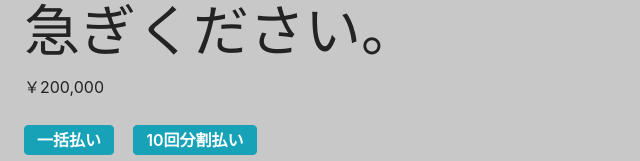
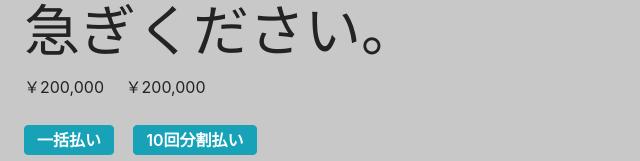
Before and after one commit to awatly/wiz_consulting, a plain HTML site: page index.html in a window 1280 px wide. Shown: the part 9306-9467 px from the top of the page, 537-1177 px from the left. Drawn offline with Linux system fonts and the light colour scheme; files whose address does not match are found by name.

Commit message:
Update index.html

```diff
--- a/index.html
+++ b/index.html
@@ -415,6 +415,7 @@
                         <p class="mbr-text mbr-fonts-style display-4"><br>一人一人真剣にサポートしておりますので<br><strong>やる気のない方は購入をお控えください。</strong><br><br>※まもなく値上げ予定です。<br>　ご検討している方はお急ぎください。<br></p>
                         <div class="cost">
                             <span class="currentcost mbr-fonts-style pr-2 display-5">￥200,000&nbsp;&nbsp;</span>
+                            <span class="oldcost mbr-fonts-style display-5">￥200,000<br></span>
                         </div>
                         <div class="mbr-section-btn pt-3"><a href="https://buy.stripe.com/8wM28obyFa1rdjieV0" class="btn btn-info display-4">一括払い</a> <a href="https://buy.stripe.com/bIY28o8mt5Lb5QQ8wB" class="btn btn-info display-4">10回分割払い</a></div>
                     </div>
```
